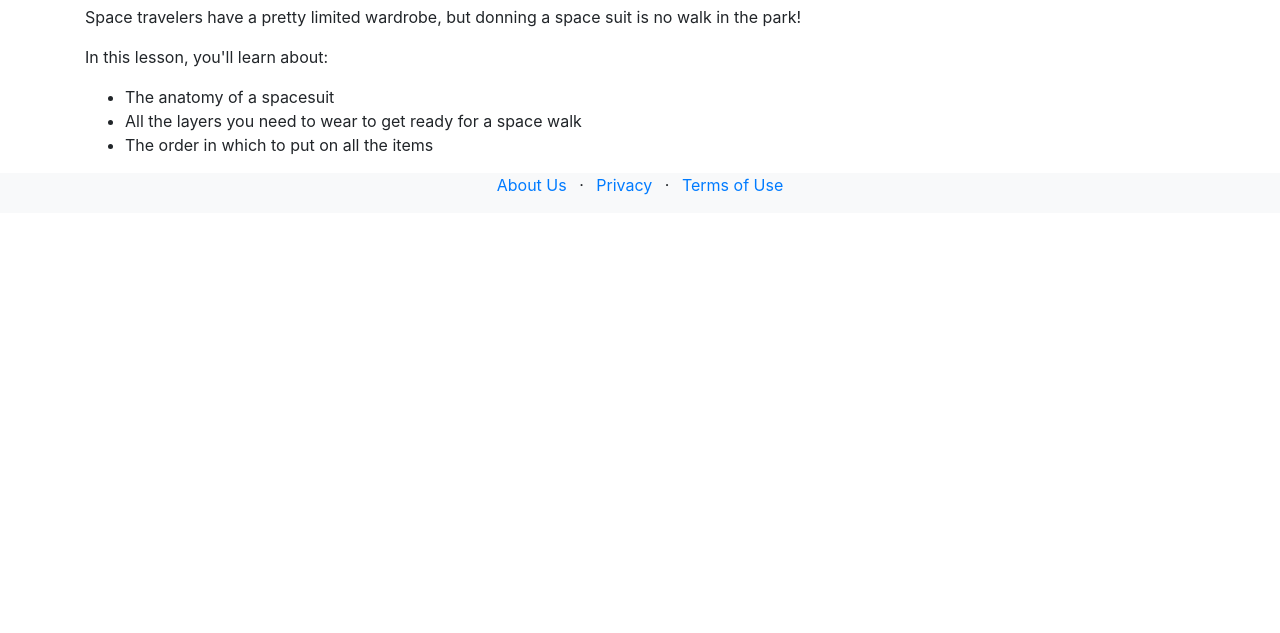
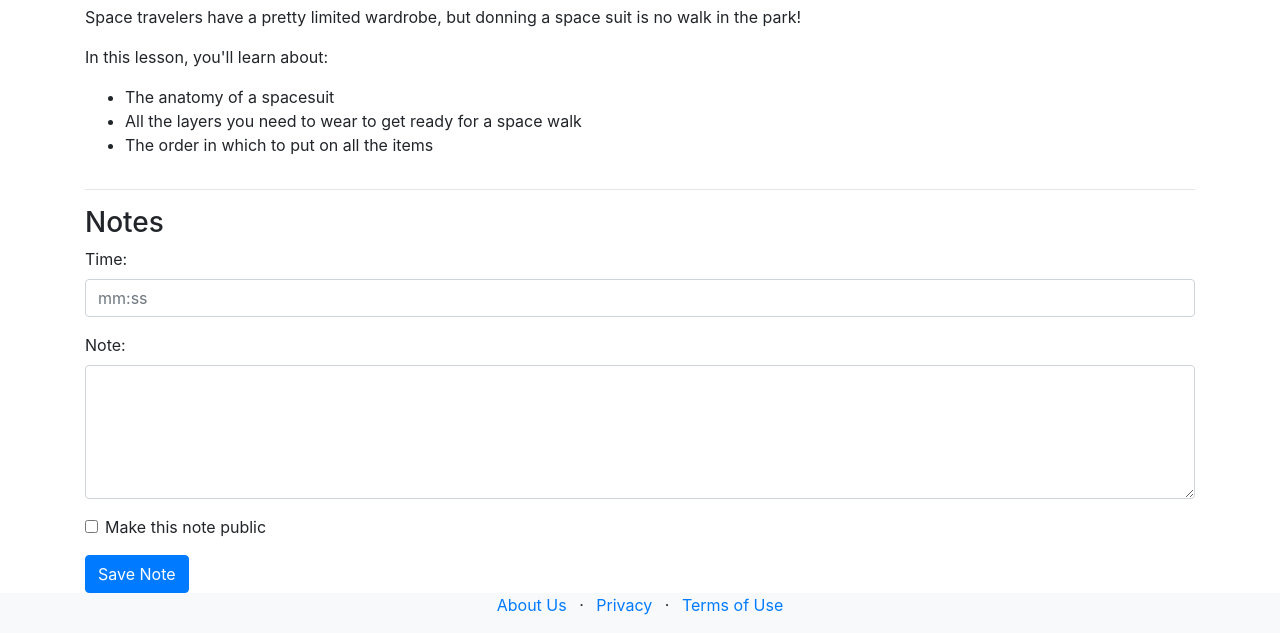
Before and after one commit to DamianoSilverhand/E-Space, a plain HTML site: page lesson-1.html in a window 1280 px wide. Shown: the part 888-1521 px from the top of the page. Before the commit the page ends 1101 px from the top, so only its background shows below. Drawn offline with nearby package versions, Linux system fonts and the light colour scheme.

Commit message:
Added a Form on the lessons page

```diff
--- a/lesson-1.html
+++ b/lesson-1.html
@@ -84,6 +84,31 @@
           </ul>
         </div>
       </div>
+<div class="row">
+        <div class="col">
+          <hr>
+          <h3>Notes</h3>
+          <form>
+            <div class="form-group">
+              <label for="timeInput">Time:</label>
+              <input type="text" class="form-control" id="timeInput" placeholder="mm:ss" aria-describedby="timeHelp">
+            </div>
+            <div class="form-group">
+              <label for="note">Note:</label>
+              <textarea id="note" rows="5" class="form-control" required></textarea>
+            </div>
+            <div class="form-group">
+              <div class="form-check">
+                <input class="form-check-input" type="checkbox" id="gridCheck">
+                <label class="form-check-label" for="gridCheck">
+                  Make this note public
+                </label>
+              </div>
+            </div>
+            <button type="submit" class="btn btn-primary">Save Note</button>
+          </form>
+        </div>
+      </div>
     </div>
     <div class="bg-light">
       <div class="container">
```
